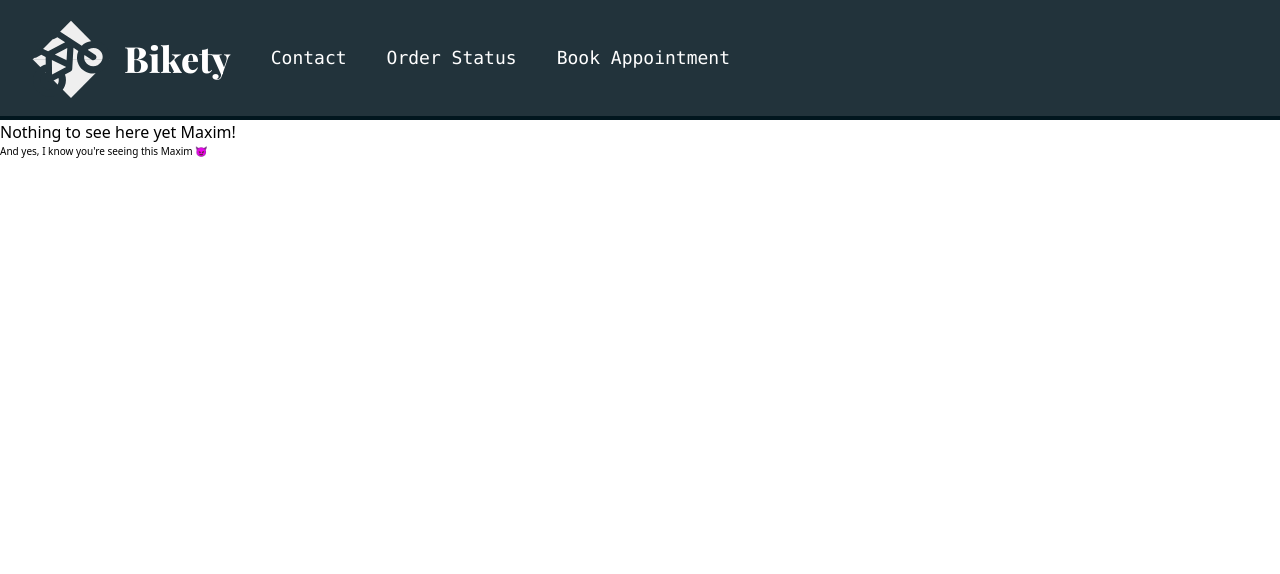
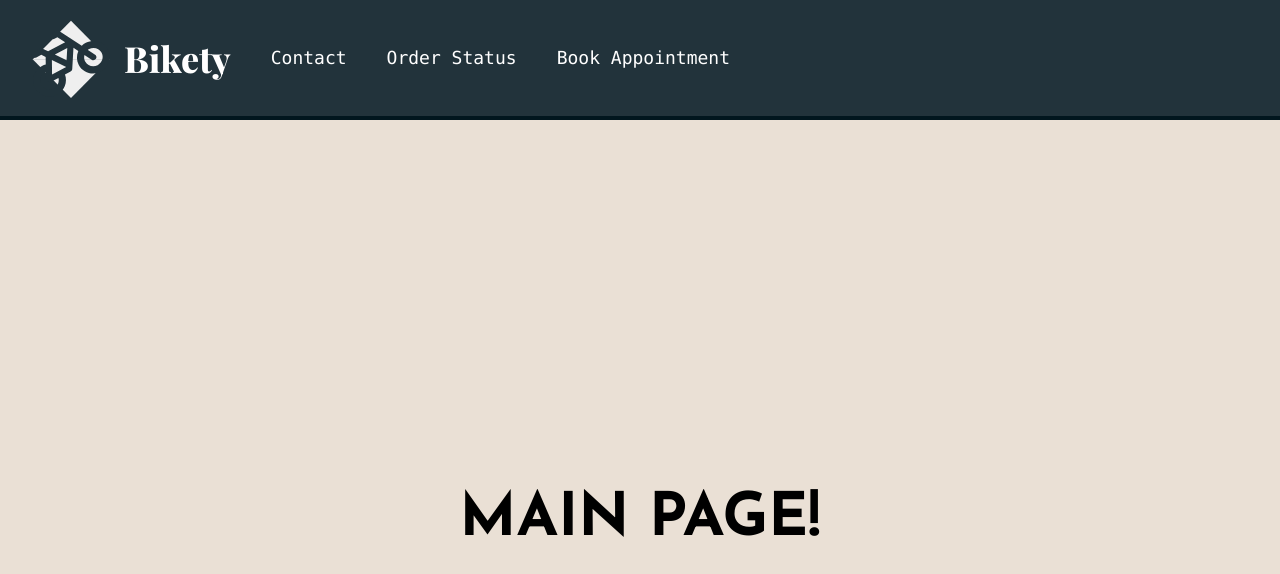
Before and after one commit to Jad-Kreit29/Bike-Repair-Site, a React (Vite) app: page / in a window 1280 px wide. Shown: the top 574 px of the page. Built offline with nearby package versions, Linux system fonts and the light colour scheme; a web font is replaced by a local one.

Commit message:
Created temp MainPage

```diff
--- a/src/components/NavBar.jsx
+++ b/src/components/NavBar.jsx
@@ -5,7 +5,7 @@ import Logo from '../images/logo.svg'
 const NavBar = () => {
   return (
 
-    <nav className='bg-[#22333B] text-white text-lg font-mono px-4 py-2 border-b-4 border-[#01161E] sticky top-0 z-1'>
+    <nav className='bg-[#22333B] text-white text-lg font-mono px-4 py-2 border-b-4 border-[#01161E]'>
 
       <div className='flex space-x-10 items-center-safe'>
 
--- a/src/index.css
+++ b/src/index.css
@@ -8,7 +8,5 @@
     --font-josefin: "Josefin Sans", sans-serif;
     --font-lato: "Lato", sans-serif;
     --font-playfair: "Playfair Display", serif;
-    --font-jsMath: "jsMath-cmbx10", sans-serif;
-
 
 }
--- a/src/pages/Homepage.jsx
+++ b/src/pages/Homepage.jsx
@@ -3,11 +3,9 @@ import React from 'react'
 const Homepage = () => {
   return (
 
-    <div>
+    <div className='bg-[#EAE0D5]'>
 
-        Nothing to see here yet Maxim!
-        <br></br>
-        <p className='text-[10px]'>And yes, I know you're seeing this Maxim 😈</p>
+      <h1 className='flex font-josefin text-6xl font-extrabold h-screen justify-center items-center'>MAIN PAGE!</h1>
 
     </div>
 
```
